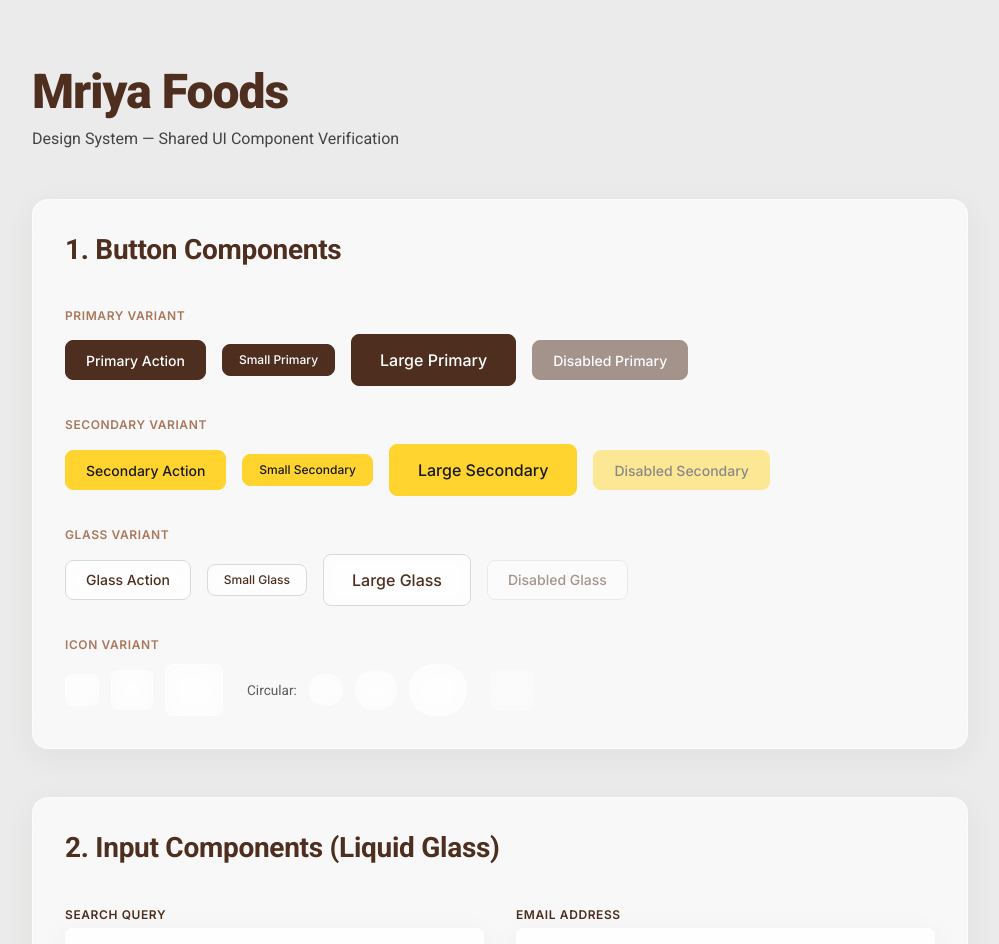
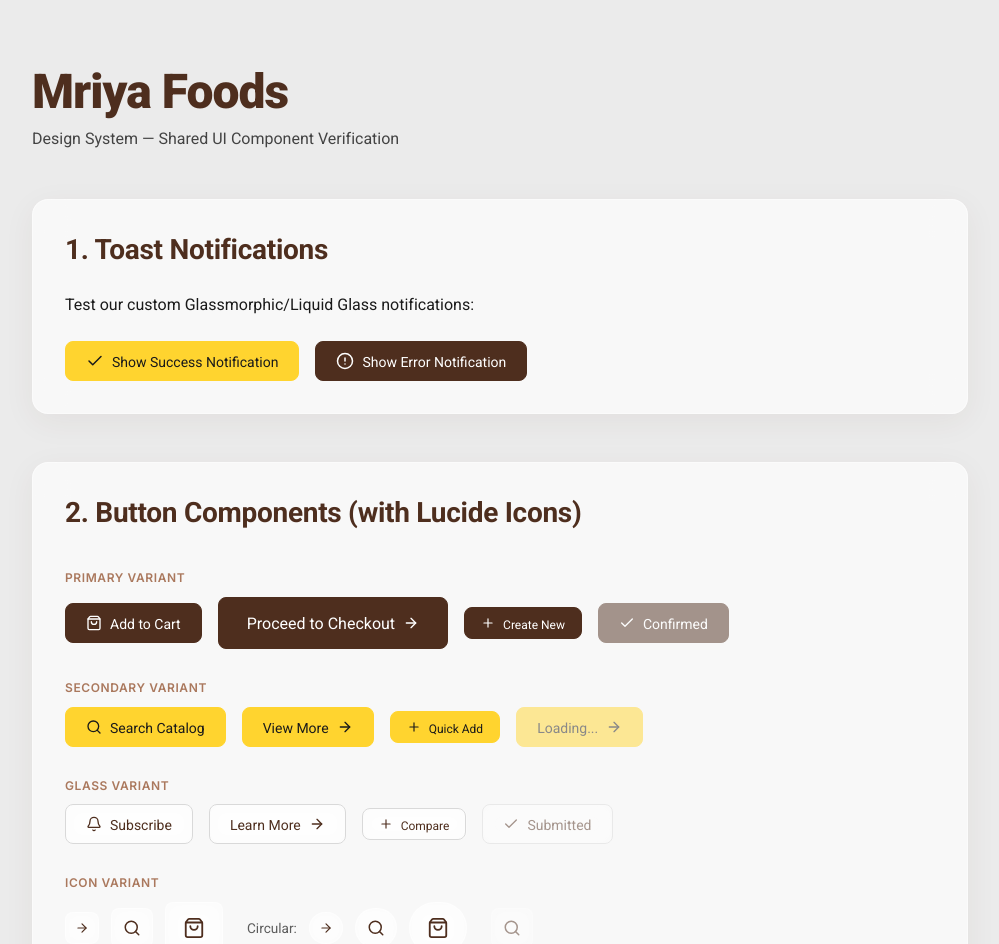
Before and after one commit to igorivchenko/MriyaFoods, a Next.js app: page / in a window 1280 px wide. Shown: the top 944 px of the page, without its empty margins (140-1139 px from the left). Built offline with nearby package versions, Linux system fonts and the light colour scheme.

Commit message:
feat: initialize UI components, toast notifications, and layout structure with Roboto and Inter fonts

```diff
--- a/package.json
+++ b/package.json
@@ -9,9 +9,13 @@
     "lint": "eslint"
   },
   "dependencies": {
+    "clsx": "^2.1.1",
+    "lucide-react": "^1.21.0",
     "next": "16.2.9",
     "react": "19.2.4",
-    "react-dom": "19.2.4"
+    "react-dom": "19.2.4",
+    "react-hot-toast": "^2.6.0",
+    "react-spinners": "^0.17.0"
   },
   "devDependencies": {
     "@types/node": "^20",
--- a/src/app/layout.tsx
+++ b/src/app/layout.tsx
@@ -1,5 +1,6 @@
 import type { Metadata } from "next";
 import { Roboto, Inter } from "next/font/google";
+import { ToastProvider } from "./providers";
 import "./styles/globals.css";
 
 const roboto = Roboto({
@@ -29,6 +30,7 @@ export default function RootLayout({
   return (
     <html lang="en" className={`${roboto.variable} ${inter.variable}`}>
       <body>
+        <ToastProvider />
         {children}
       </body>
     </html>
--- a/src/app/page.tsx
+++ b/src/app/page.tsx
@@ -2,6 +2,16 @@
 
 import { useState } from "react";
 import { Button, Input } from "@/shared/ui";
+import {
+  Search,
+  ArrowRight,
+  Plus,
+  Check,
+  AlertCircle,
+  ShoppingBag,
+  Bell,
+} from "lucide-react";
+import { successToast, errorToast } from "@/shared/lib";
 
 export default function Home() {
   const [searchValue, setSearchValue] = useState("");
@@ -12,113 +22,294 @@ export default function Home() {
     alert(`Clicked ${name}!`);
   };
 
+  const showSuccessToast = () => {
+    successToast("Mriya Foods success! Item successfully added to your cart.");
+  };
+
+  const showErrorToast = () => {
+    errorToast("Oops! Something went wrong. Connection timed out.");
+  };
+
   return (
-    <main style={{ padding: "4rem 2rem", minHeight: "100vh", display: "flex", flexDirection: "column", gap: "3rem", maxWidth: "1000px", margin: "0 auto" }}>
-      <header style={{ display: "flex", flexDirection: "column", gap: "0.5rem" }}>
+    <main
+      style={{
+        padding: "4rem 2rem",
+        minHeight: "100vh",
+        display: "flex",
+        flexDirection: "column",
+        gap: "3rem",
+        maxWidth: "1000px",
+        margin: "0 auto",
+      }}
+    >
+      <header
+        style={{ display: "flex", flexDirection: "column", gap: "0.5rem" }}
+      >
         <h1 className="text-headline-l">Mriya Foods</h1>
-        <p className="text-body-m" style={{ opacity: 0.8 }}>Design System — Shared UI Component Verification</p>
+        <p className="text-body-m" style={{ opacity: 0.8 }}>
+          Design System — Shared UI Component Verification
+        </p>
       </header>
 
+      {/* Toast Notifications Showcase */}
+      <section
+        className="glass-panel"
+        style={{
+          padding: "2rem",
+          display: "flex",
+          flexDirection: "column",
+          gap: "1.5rem",
+        }}
+      >
+        <h2 className="text-headline-m">1. Toast Notifications</h2>
+        <p className="text-body-m">
+          Test our custom Glassmorphic/Liquid Glass notifications:
+        </p>
+        <div style={{ display: "flex", flexWrap: "wrap", gap: "1rem" }}>
+          <Button
+            variant="secondary"
+            onClick={showSuccessToast}
+            leftIcon={<Check size={18} />}
+          >
+            Show Success Notification
+          </Button>
+          <Button
+            variant="primary"
+            onClick={showErrorToast}
+            leftIcon={<AlertCircle size={18} />}
+          >
+            Show Error Notification
+          </Button>
+        </div>
+      </section>
+
       {/* Button Showcase */}
-      <section className="glass-panel" style={{ padding: "2rem", display: "flex", flexDirection: "column", gap: "2rem" }}>
-        <h2 className="text-headline-m" style={{ marginBottom: "0.5rem" }}>1. Button Components</h2>
+      <section
+        className="glass-panel"
+        style={{
+          padding: "2rem",
+          display: "flex",
+          flexDirection: "column",
+          gap: "2rem",
+        }}
+      >
+        <h2 className="text-headline-m" style={{ marginBottom: "0.5rem" }}>
+          2. Button Components (with Lucide Icons)
+        </h2>
 
-        {/* Row 1: Primary Buttons */}
+        {/* Row 1: Primary Buttons with Icons */}
         <div>
-          <h3 className="text-label-m" style={{ color: "var(--color-primary-tint)", marginBottom: "0.75rem" }}>Primary Variant</h3>
-          <div style={{ display: "flex", flexWrap: "wrap", gap: "1rem", alignItems: "center" }}>
-            <Button variant="primary" onClick={() => handleTestClick("Primary default")}>
-              Primary Action
+          <h3
+            className="text-label-m"
+            style={{
+              color: "var(--color-primary-tint)",
+              marginBottom: "0.75rem",
+            }}
+          >
+            Primary Variant
+          </h3>
+          <div
+            style={{
+              display: "flex",
+              flexWrap: "wrap",
+              gap: "1rem",
+              alignItems: "center",
+            }}
+          >
+            <Button
+              variant="primary"
+              leftIcon={<ShoppingBag size={16} />}
+              onClick={() => handleTestClick("Primary with Left Icon")}
+            >
+              Add to Cart
             </Button>
-            <Button variant="primary" size="sm">
-              Small Primary
+            <Button
+              variant="primary"
+              rightIcon={<ArrowRight size={16} />}
+              size="lg"
+            >
+              Proceed to Checkout
             </Button>
-            <Button variant="primary" size="lg">
-              Large Primary
+            <Button variant="primary" size="sm" leftIcon={<Plus size={14} />}>
+              Create New
             </Button>
-            <Button variant="primary" disabled>
-              Disabled Primary
+            <Button variant="primary" disabled leftIcon={<Check size={16} />}>
+              Confirmed
             </Button>
           </div>
         </div>
 
-        {/* Row 2: Secondary Buttons */}
+        {/* Row 2: Secondary Buttons with Icons */}
         <div>
-          <h3 className="text-label-m" style={{ color: "var(--color-primary-tint)", marginBottom: "0.75rem" }}>Secondary Variant</h3>
-          <div style={{ display: "flex", flexWrap: "wrap", gap: "1rem", alignItems: "center" }}>
-            <Button variant="secondary" onClick={() => handleTestClick("Secondary default")}>
-              Secondary Action
+          <h3
+            className="text-label-m"
+            style={{
+              color: "var(--color-primary-tint)",
+              marginBottom: "0.75rem",
+            }}
+          >
+            Secondary Variant
+          </h3>
+          <div
+            style={{
+              display: "flex",
+              flexWrap: "wrap",
+              gap: "1rem",
+              alignItems: "center",
+            }}
+          >
+            <Button
+              variant="secondary"
+              leftIcon={<Search size={16} />}
+              onClick={() => handleTestClick("Secondary with Search")}
+            >
+              Search Catalog
             </Button>
-            <Button variant="secondary" size="sm">
-              Small Secondary
+            <Button variant="secondary" rightIcon={<ArrowRight size={16} />}>
+              View More
             </Button>
-            <Button variant="secondary" size="lg">
-              Large Secondary
+            <Button variant="secondary" size="sm" leftIcon={<Plus size={14} />}>
+              Quick Add
             </Button>
-            <Button variant="secondary" disabled>
-              Disabled Secondary
+            <Button
+              variant="secondary"
+              disabled
+              rightIcon={<ArrowRight size={16} />}
+            >
+              Loading...
             </Button>
           </div>
         </div>
 
-        {/* Row 3: Glass Buttons */}
+        {/* Row 3: Glass Buttons with Icons */}
         <div>
-          <h3 className="text-label-m" style={{ color: "var(--color-primary-tint)", marginBottom: "0.75rem" }}>Glass Variant</h3>
-          <div style={{ display: "flex", flexWrap: "wrap", gap: "1rem", alignItems: "center" }}>
-            <Button variant="glass" onClick={() => handleTestClick("Glass default")}>
-              Glass Action
+          <h3
+            className="text-label-m"
+            style={{
+              color: "var(--color-primary-tint)",
+              marginBottom: "0.75rem",
+            }}
+          >
+            Glass Variant
+          </h3>
+          <div
+            style={{
+              display: "flex",
+              flexWrap: "wrap",
+              gap: "1rem",
+              alignItems: "center",
+            }}
+          >
+            <Button
+              variant="glass"
+              leftIcon={<Bell size={16} />}
+              onClick={() => handleTestClick("Glass with Notification")}
+            >
+              Subscribe
             </Button>
-            <Button variant="glass" size="sm">
-              Small Glass
+            <Button variant="glass" rightIcon={<ArrowRight size={16} />}>
+              Learn More
             </Button>
-            <Button variant="glass" size="lg">
-              Large Glass
+            <Button variant="glass" size="sm" leftIcon={<Plus size={14} />}>
+              Compare
             </Button>
-            <Button variant="glass" disabled>
-              Disabled Glass
+            <Button variant="glass" disabled leftIcon={<Check size={16} />}>
+              Submitted
             </Button>
           </div>
         </div>
 
         {/* Row 4: Icon Buttons */}
         <div>
-          <h3 className="text-label-m" style={{ color: "var(--color-primary-tint)", marginBottom: "0.75rem" }}>Icon Variant</h3>
-          <div style={{ display: "flex", flexWrap: "wrap", gap: "1.5rem", alignItems: "center" }}>
-            <div style={{ display: "flex", gap: "0.75rem", alignItems: "center" }}>
-              <Button variant="icon" size="sm" onClick={() => handleTestClick("Icon SM")}>
-                <svg width="14" height="14" viewBox="0 0 24 24" fill="none" stroke="currentColor" strokeWidth="2.5"><path d="M19 12H5M12 19l-7-7 7-7"/></svg>
+          <h3
+            className="text-label-m"
+            style={{
+              color: "var(--color-primary-tint)",
+              marginBottom: "0.75rem",
+            }}
+          >
+            Icon Variant
+          </h3>
+          <div
+            style={{
+              display: "flex",
+              flexWrap: "wrap",
+              gap: "1.5rem",
+              alignItems: "center",
+            }}
+          >
+            <div
+              style={{ display: "flex", gap: "0.75rem", alignItems: "center" }}
+            >
+              <Button
+                variant="icon"
+                size="sm"
+                onClick={() => handleTestClick("Icon SM")}
+              >
+                <ArrowRight size={14} />
               </Button>
-              <Button variant="icon" size="md" onClick={() => handleTestClick("Icon MD")}>
-                <svg width="18" height="18" viewBox="0 0 24 24" fill="none" stroke="currentColor" strokeWidth="2.5"><circle cx="11" cy="11" r="8"/><path d="m21 21-4.3-4.3"/></svg>
+              <Button
+                variant="icon"
+                size="md"
+                onClick={() => handleTestClick("Icon MD")}
+              >
+                <Search size={18} />
               </Button>
-              <Button variant="icon" size="lg" onClick={() => handleTestClick("Icon LG")}>
-                <svg width="22" height="22" viewBox="0 0 24 24" fill="none" stroke="currentColor" strokeWidth="2.5"><circle cx="9" cy="21" r="1"/><circle cx="20" cy="21" r="1"/><path d="M1 1h4l2.68 13.39a2 2 0 0 0 2 1.61h9.72a2 2 0 0 0 2-1.61L23 6H6"/></svg>
+              <Button
+                variant="icon"
+                size="lg"
+                onClick={() => handleTestClick("Icon LG")}
+              >
+                <ShoppingBag size={22} />
               </Button>
             </div>
-            <div style={{ display: "flex", gap: "0.75rem", alignItems: "center" }}>
-              <span className="text-body-m" style={{ fontSize: "0.85rem", opacity: 0.7 }}>Circular:</span>
+            <div
+              style={{ display: "flex", gap: "0.75rem", alignItems: "center" }}
+            >
+              <span
+                className="text-body-m"
+                style={{ fontSize: "0.85rem", opacity: 0.7 }}
+              >
+                Circular:
+              </span>
               <Button variant="icon" size="sm" rounded>
-                <svg width="14" height="14" viewBox="0 0 24 24" fill="none" stroke="currentColor" strokeWidth="2.5"><path d="M19 12H5M12 19l-7-7 7-7"/></svg>
+                <ArrowRight size={14} />
               </Button>
               <Button variant="icon" size="md" rounded>
-                <svg width="18" height="18" viewBox="0 0 24 24" fill="none" stroke="currentColor" strokeWidth="2.5"><circle cx="11" cy="11" r="8"/><path d="m21 21-4.3-4.3"/></svg>
+                <Search size={18} />
               </Button>
               <Button variant="icon" size="lg" rounded>
-                <svg width="22" height="22" viewBox="0 0 24 24" fill="none" stroke="currentColor" strokeWidth="2.5"><circle cx="9" cy="21" r="1"/><circle cx="20" cy="21" r="1"/><path d="M1 1h4l2.68 13.39a2 2 0 0 0 2 1.61h9.72a2 2 0 0 0 2-1.61L23 6H6"/></svg>
+                <ShoppingBag size={22} />
               </Button>
             </div>
             <Button variant="icon" disabled>
-              <svg width="18" height="18" viewBox="0 0 24 24" fill="none" stroke="currentColor" strokeWidth="2.5"><circle cx="11" cy="11" r="8"/><path d="m21 21-4.3-4.3"/></svg>
+              <Search size={18} />
             </Button>
           </div>
         </div>
       </section>
 
       {/* Input Showcase */}
-      <section className="glass-panel" style={{ padding: "2rem", display: "flex", flexDirection: "column", gap: "2rem" }}>
-        <h2 className="text-headline-m" style={{ marginBottom: "0.5rem" }}>2. Input Components (Liquid Glass)</h2>
+      <section
+        className="glass-panel"
+        style={{
+          padding: "2rem",
+          display: "flex",
+          flexDirection: "column",
+          gap: "2rem",
+        }}
+      >
+        <h2 className="text-headline-m" style={{ marginBottom: "0.5rem" }}>
+          3. Input Components (Liquid Glass)
+        </h2>
 
-        <div style={{ display: "grid", gridTemplateColumns: "repeat(auto-fit, minmax(280px, 1fr))", gap: "2rem" }}>
+        <div
+          style={{
+            display: "grid",
+            gridTemplateColumns: "repeat(auto-fit, minmax(280px, 1fr))",
+            gap: "2rem",
+          }}
+        >
           {/* Default state */}
           <Input
             label="Search Query"
@@ -135,7 +326,9 @@ export default function Home() {
             onChange={(e) => {
               setEmailValue(e.target.value);
               if (e.target.value && !e.target.value.includes("@")) {
-                setErrorValue("Please enter a valid email address containing '@'.");
+                setErrorValue(
+                  "Please enter a valid email address containing '@'.",
+                );
               } else {
                 setErrorValue("");
               }
--- /dev/null
+++ b/src/app/providers/ToastProvider.tsx
@@ -0,0 +1,39 @@
+"use client";
+
+import React from "react";
+import { Toaster } from "react-hot-toast";
+
+export const ToastProvider = () => {
+  return (
+    <Toaster
+      position="top-right"
+      toastOptions={{
+        // Custom liquid glass theme styling
+        style: {
+          background: "var(--glass-bg)",
+          border: "1px solid var(--glass-border)",
+          color: "var(--foreground)",
+          backdropFilter: "blur(var(--glass-backdrop-blur))",
+          WebkitBackdropFilter: "blur(var(--glass-backdrop-blur))",
+          boxShadow: "var(--glass-shadow)",
+          fontFamily: "var(--font-label)",
+          fontSize: "var(--font-size-sm)",
+          borderRadius: "var(--radius-sm)",
+          padding: "12px 16px",
+        },
+        success: {
+          iconTheme: {
+            primary: "var(--color-primary)",
+            secondary: "var(--color-white)",
+          },
+        },
+        error: {
+          iconTheme: {
+            primary: "var(--color-error)",
+            secondary: "var(--color-white)",
+          },
+        },
+      }}
+    />
+  );
+};
--- /dev/null
+++ b/src/app/providers/index.ts
@@ -0,0 +1 @@
+export { ToastProvider } from "./ToastProvider";
--- a/src/app/styles/reset.css
+++ b/src/app/styles/reset.css
@@ -32,14 +32,22 @@ body {
 }
 
 /* Typography hierarchy element defaults */
-h1, h2, h3, h4, h5, h6 {
+h1,
+h2,
+h3,
+h4,
+h5,
+h6 {
   font-family: var(--font-headline);
   font-weight: var(--font-weight-bold);
   line-height: var(--line-height-tight);
 }
 
 /* Base body elements default text metrics */
-p, span, div, li {
+p,
+span,
+div,
+li {
   font-family: var(--font-body);
   font-weight: var(--font-weight-regular);
   line-height: var(--line-height-normal);
@@ -52,7 +60,13 @@ ol {
 }
 
 /* Avoid text overflows */
-p, h1, h2, h3, h4, h5, h6 {
+p,
+h1,
+h2,
+h3,
+h4,
+h5,
+h6 {
   overflow-wrap: break-word;
 }
 
@@ -60,8 +74,7 @@ p, h1, h2, h3, h4, h5, h6 {
 img,
 picture,
 video,
-canvas,
-svg {
+canvas {
   display: block;
   max-width: 100%;
   height: auto;
--- /dev/null
+++ b/src/shared/lib/index.ts
@@ -0,0 +1 @@
+export * from "./helpers/toast";
--- a/src/shared/ui/button/Button.module.css
+++ b/src/shared/ui/button/Button.module.css
@@ -127,6 +127,10 @@
   border-radius: var(--radius-full);
 }
 
+.text {
+  height: 100%;
+}
+
 /* --- Sizes --- */
 
 /* Normal button sizing */
--- a/src/shared/ui/button/Button.tsx
+++ b/src/shared/ui/button/Button.tsx
@@ -1,10 +1,46 @@
 import React from "react";
+import clsx from "clsx";
 import styles from "./Button.module.css";
 
 export interface ButtonProps extends React.ButtonHTMLAttributes<HTMLButtonElement> {
+  /**
+   * Style variant of the button.
+   * - `primary`: Dark brown background with brand styling.
+   * - `secondary`: Bright yellow/gold background.
+   * - `glass`: Translucent glassmorphic off-white style.
+   * - `icon`: Styled square/circular container optimized for icons.
+   */
   variant?: "primary" | "secondary" | "glass" | "icon";
+  /**
+   * Sizing of the button.
+   * - `sm`: 32px height, smaller fonts and padding.
+   * - `md`: 40px height, default UI size.
+   * - `lg`: 52px height, large action size.
+   */
   size?: "sm" | "md" | "lg";
+  /**
+   * Make button fully rounded/circular (often used for circular icon buttons).
+   */
   rounded?: boolean;
+  /**
+   * Icon to render to the left of the button text.
+   */
+  leftIcon?: React.ReactNode;
+  /**
+   * Icon to render to the right of the button text.
+   */
+  rightIcon?: React.ReactNode;
+  /**
+   * General icon slot. Renders on the left by default unless `iconPosition` is "right".
+   */
+  icon?: React.ReactNode;
+  /**
+   * Position of the general `icon` prop relative to children. Defaults to "left".
+   */
+  iconPosition?: "left" | "right";
+  /**
+   * React 19 ref type signature.
+   */
   ref?: React.Ref<HTMLButtonElement>;
 }
 
@@ -12,24 +48,42 @@ export const Button = ({
   variant = "primary",
   size = "md",
   rounded = false,
+  leftIcon,
+  rightIcon,
+  icon,
+  iconPosition = "left",
   className = "",
   children,
   ref,
   ...props
 }: ButtonProps) => {
-  const buttonClasses = [
+  const buttonClasses = clsx(
     styles.button,
     styles[variant],
     styles[size],
-    rounded ? styles.circular : "",
+    {
+      [styles.circular]: rounded,
+    },
     className,
-  ]
-    .filter(Boolean)
-    .join(" ");
+  );
+
+  const renderLeftIcon = () => {
+    if (leftIcon) return leftIcon;
+    if (icon && iconPosition === "left") return icon;
+    return null;
+  };
+
+  const renderRightIcon = () => {
+    if (rightIcon) return rightIcon;
+    if (icon && iconPosition === "right") return icon;
+    return null;
+  };
 
   return (
     <button ref={ref} className={buttonClasses} {...props}>
-      {children}
+      {renderLeftIcon()}
+      {children && <span className={styles.text}>{children}</span>}
+      {renderRightIcon()}
     </button>
   );
 };
```
Also changed, not shown: src/shared/lib/helpers/toast.ts (added, +30 -0 lines), 2 other files (tests, documents, lock files or other folders).
